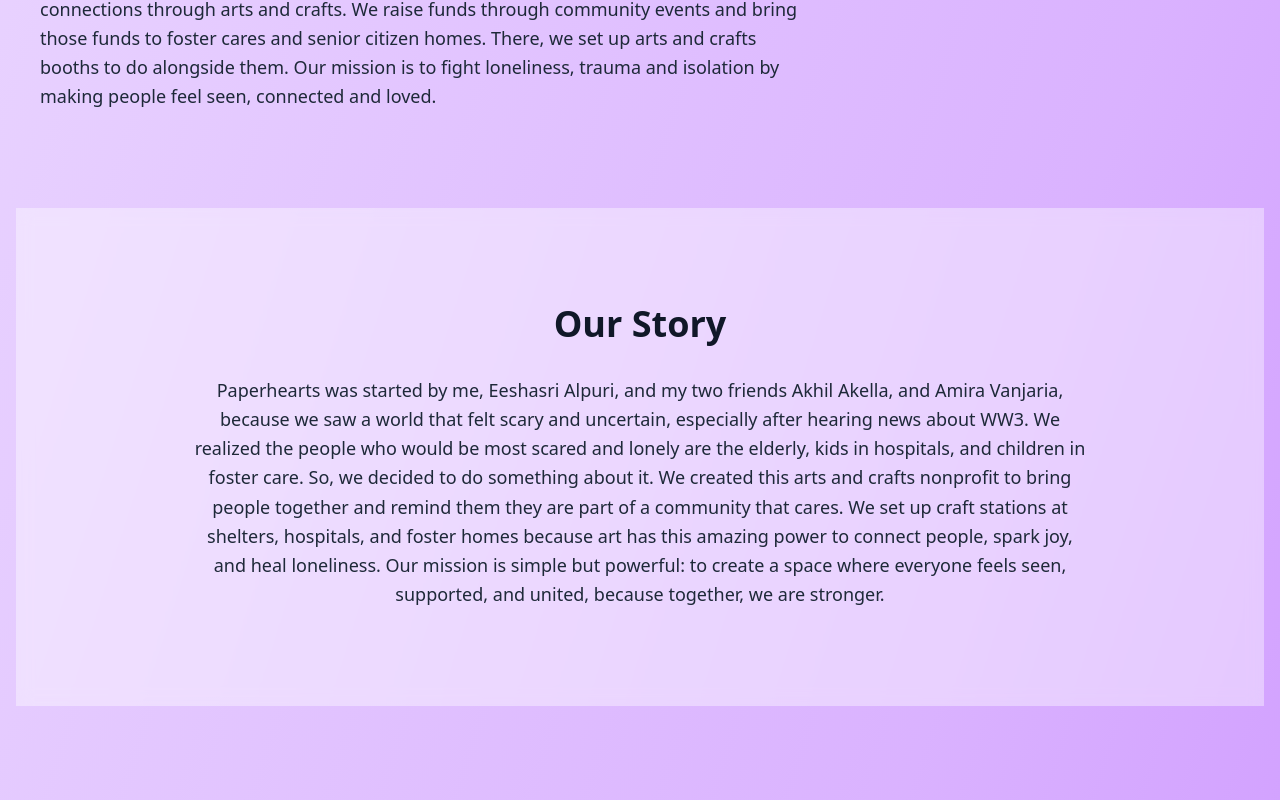
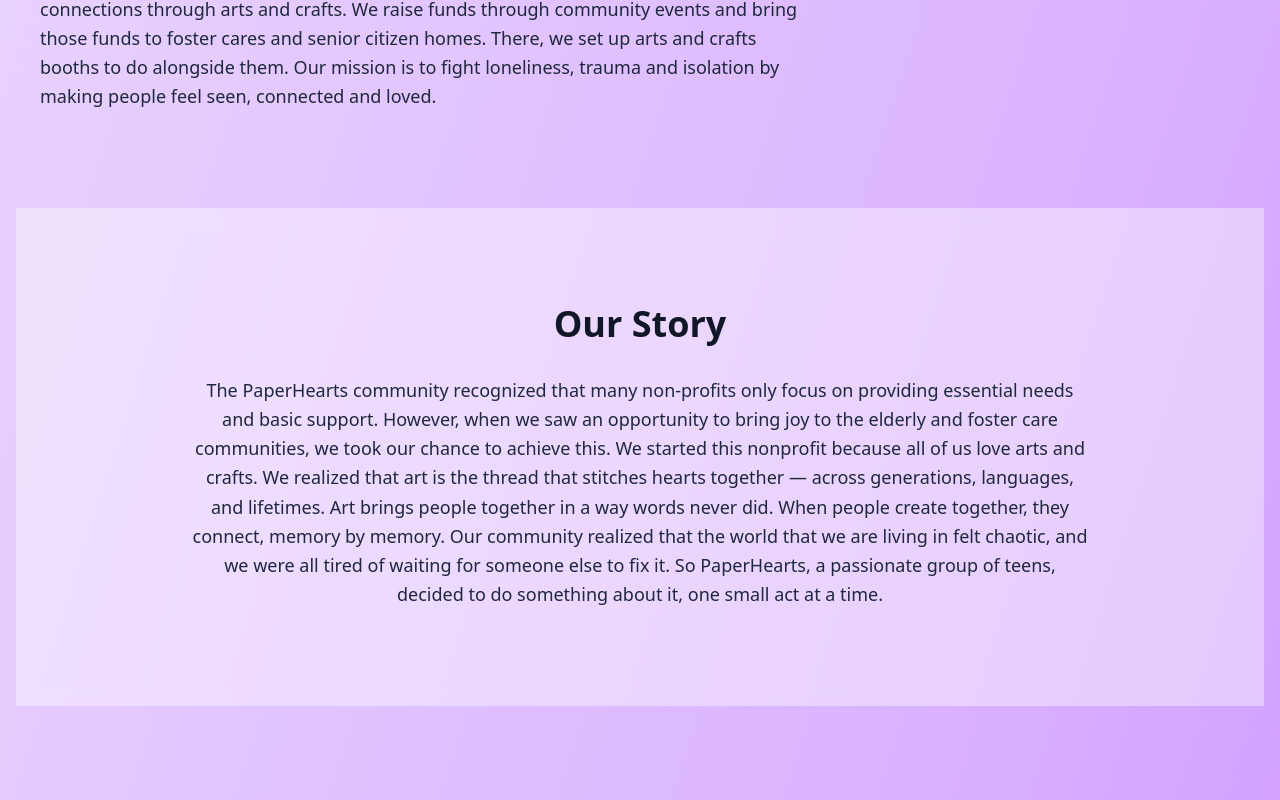
Before and after one commit to akkified/paperhearts, a Next.js app: page /about in a window 1280 px wide. Shown: the part 373-1173 px from the top of the page. Built offline with nearby package versions, Linux system fonts and the light colour scheme; no server answers; grey boxes are pictures that could not be loaded.

Commit message:
small updates

```diff
--- a/app/about/page.tsx
+++ b/app/about/page.tsx
@@ -32,14 +32,7 @@
           <div className="max-w-4xl mx-auto text-center">
             <h2 className="text-4xl font-bold text-gray-900 mb-8">Our Story</h2>
             <p className="text-gray-800 text-lg leading-relaxed">
-              Paperhearts was started by me, Eeshasri Alpuri, and my two friends Akhil Akella, and Amira Vanjaria,
-              because we saw a world that felt scary and uncertain, especially after hearing news about WW3. We realized
-              the people who would be most scared and lonely are the elderly, kids in hospitals, and children in foster
-              care. So, we decided to do something about it. We created this arts and crafts nonprofit to bring people
-              together and remind them they are part of a community that cares. We set up craft stations at shelters,
-              hospitals, and foster homes because art has this amazing power to connect people, spark joy, and heal
-              loneliness. Our mission is simple but powerful: to create a space where everyone feels seen, supported,
-              and united, because together, we are stronger.
+            The PaperHearts community recognized that many non-profits only focus on providing essential needs and basic support. However, when we saw an opportunity to bring joy to the elderly and foster care communities, we took our chance to achieve this. We started this nonprofit because all of us love arts and crafts. We realized that art is the thread that stitches hearts together — across generations, languages, and lifetimes. Art brings people together in a way words never did. When people create together, they connect, memory by memory. Our community realized that the world that we are living in felt chaotic, and we were all tired of waiting for someone else to fix it. So PaperHearts, a passionate group of teens, decided to do something about it, one small act at a time.
             </p>
           </div>
         </div>
--- a/app/page.tsx
+++ b/app/page.tsx
@@ -116,7 +116,7 @@
           <p className="text-purple-700 text-sm font-medium mb-2">We do fun things like</p>
           <h2 className="text-3xl font-bold text-gray-900 mb-4">
              <RotatingText
-                  texts={['Origami', 'Rock Painting', 'Mahendi', 'Drawing', 'Crafting', 'Making Bracelets', 'Finger Painting','Games','Seasonal Activities']}
+                  texts={['Origami', 'Rock Painting', 'Mehendi', 'Drawing', 'Crafting', 'Making Bracelets', 'Finger Painting','Games','Seasonal Activities']}
                   mainClassName="px-2 sm:px-2 md:px-3 bg-opacity-0 text-black overflow-hidden py-0.5 sm:py-1 md:py-2 justify-center rounded-lg"
                   staggerFrom={"last"}
                   initial={{ y: "100%" }}
```
